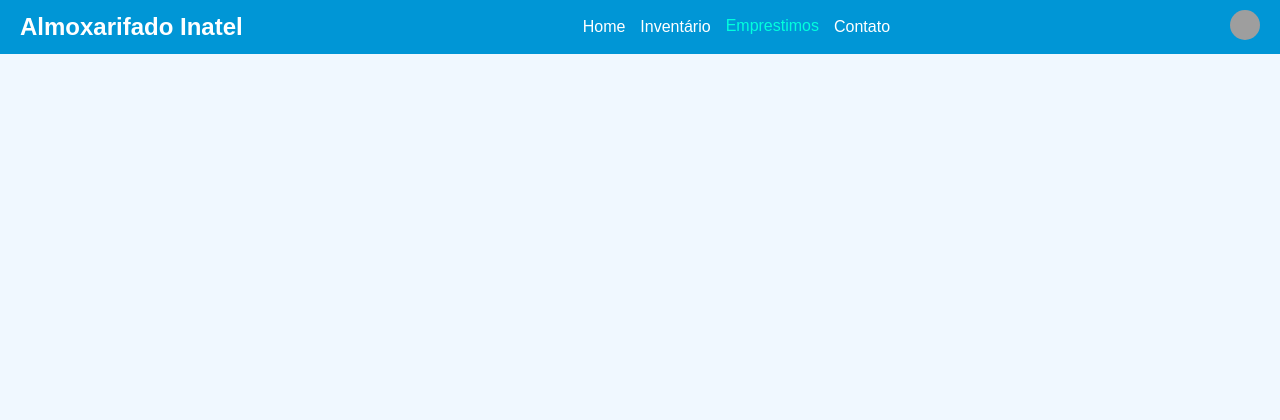
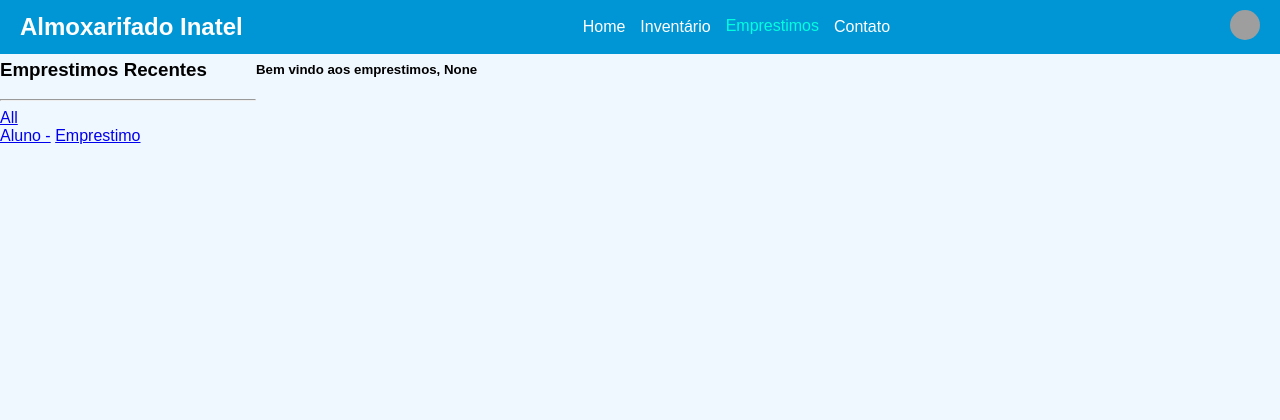
Before and after one commit to GustavoMacedoSilva/FetinAlmoxarifado, a Django app: template emprestimos/templates/emprestimos_almoxarife.html in a window 1280 px wide. Shown: the top 420 px of the page. Before the commit the page ends 54 px from the top, so only its background shows below. Run offline with Django 5.2, Linux system fonts and the light colour scheme; the template is opened without the code that fills it: values that come from a table or form of the project are taken from there, others are empty; data comes from the database, SQL or seed files in the repository; grey boxes are pictures that could not be loaded.

Commit message:
Changes to be committed: 	modified:   emprestimos/templates/componente_emprestimo_recente.html 	modified:   emprestimos/templates/emprestimos_almoxarife.html

```diff
--- a/emprestimos/templates/componente_emprestimo_recente.html
+++ b/emprestimos/templates/componente_emprestimo_recente.html
@@ -0,0 +1,11 @@
+<h3>Emprestimos Recentes</h3>
+        <hr>
+
+        <div>
+            <a href="{% url 'loginAluno'%}">All</a>
+        </div>
+
+            <div>
+                <a href="{% url 'loginAluno'%}"> Aluno -</a>
+                <a href="{% url 'loginAluno'%}"> Emprestimo</a>
+            </div>
--- a/emprestimos/templates/emprestimos_almoxarife.html
+++ b/emprestimos/templates/emprestimos_almoxarife.html
@@ -11,6 +11,7 @@
     .emprestimos-container {
         display: grid;
         grid-template-columns: 1fr 3fr 1fr;
+        margin-top: 40px;
     }
 </style>
 
@@ -18,7 +19,11 @@
 <div class="emprestimos-container">
 
     <div>
-        <h5>Bem vindo aos emprestimos</h5>
+        {% include 'componente_emprestimo_recente.html' %}
+    </div>
+
+    <div>
+        <h5>Bem vindo aos emprestimos, {{User.name}}</h5>
     </div>
 
 </div>
```
